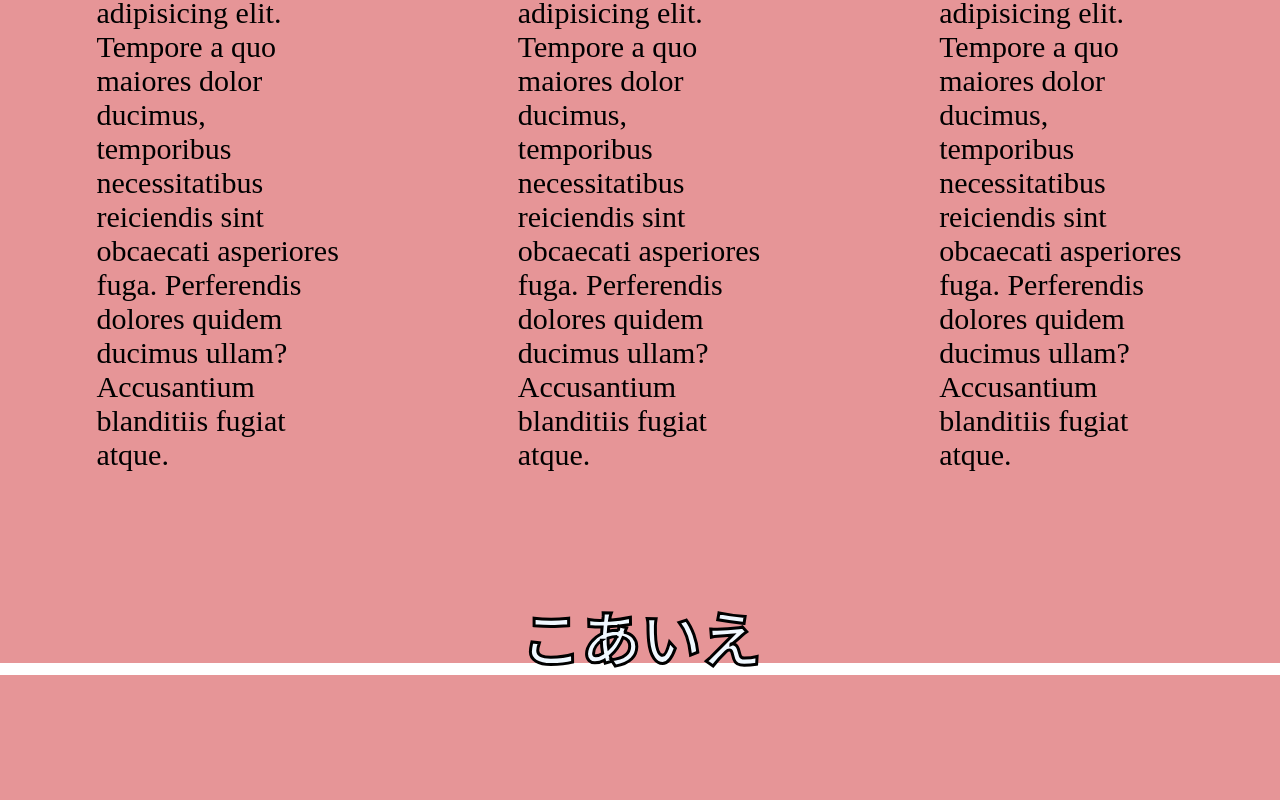
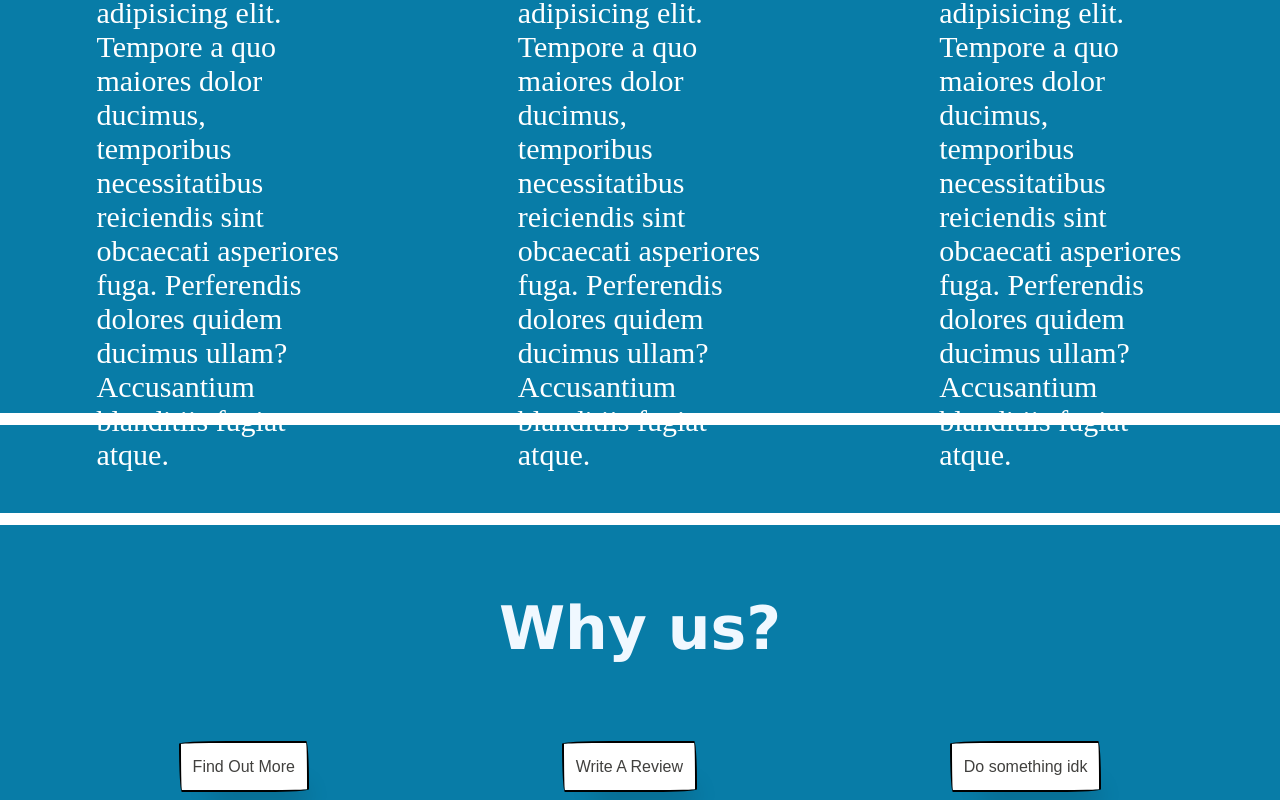
Before and after one commit to qwontt/qwontt.github.io, a plain HTML site: page index.html in a window 1280 px wide. Shown: the part 537-1337 px from the top of the page. Before the commit the page ends 1257 px from the top, so only its background shows below. Drawn offline with Linux system fonts and the light colour scheme.

Commit message:
logoff
changed theme to blue, changed icons, added buttons.

```diff
--- a/index.html
+++ b/index.html
@@ -7,8 +7,9 @@
 </head>
 <body>
     <div id="topbar">
-     <div id="topbarinside"></div>
-     <div id="iconbarinside"></div>
+     <div id="bar1white"></div>
+     <div id="bar2white"></div>
+     <div id="bar3white"></div>
     </div>
     <div class="title">
     <h1 id="titletext">Asiaco Agency</h1>
@@ -25,7 +26,14 @@
     </div>
     <div id="topbar2"></div>
     <div class="title">
-    <h1>こあいえ</h1>
+    <h1>Why us?</h1>
     </div>
+
+    <div class="buttonarray">
+        <button class="button-55">Find Out More</button>
+        <button class="button-55">Write A Review</button>
+        <button class="button-55">Do something idk</button>
+    </div>
+
 </body>
 </html>
--- a/style.css
+++ b/style.css
@@ -8,8 +8,6 @@
     top: 13px;
     font-size: 30px;
     font-family: Verdana;
-    -webkit-text-stroke-color: black;
-    -webkit-text-stroke-width: 3px;
 }
 
 #titletext {
@@ -23,10 +21,10 @@
     right:0;
     width:100%;
     height: 120px;
-    background: #FF7477;
+    background: #033860;
   }
 
-#topbarinside {
+#bar1white {
     position : absolute;
     top:120px;
     left:0px;
@@ -36,9 +34,19 @@
     background: white;
 }
 
-#iconbarinside {
+#bar2white {
     position : absolute;
-    top:1200px;
+    top:950px;
+    left:0px;
+    right:0;
+    width:100%;
+    height: 12px;
+    background: white;
+}
+
+#bar3white {
+    position : absolute;
+    top:1050px;
     left:0px;
     right:0;
     width:100%;
@@ -68,6 +76,7 @@
     padding-right: 7%;
     font-size: 30px;
     padding-bottom: 3%;
+    color: white;
 }
 
 .iconparagraph {
@@ -81,5 +90,60 @@
 }
 
 body {
-    background-color: #E69597;
+    background-color: #087CA7;
 }
+
+.buttonarray {
+    position: relative;
+    margin: auto;
+    justify-content: center;
+    align-items: center;
+    color: black;
+    display: flex;
+    flex-direction: row;
+    padding-top: 4%;
+    gap: 20%;
+}
+
+
+
+/* CSS */
+.button-55 {
+  align-self: center;
+  background-color: #fff;
+  background-image: none;
+  background-position: 0 90%;
+  background-repeat: repeat no-repeat;
+  background-size: 4px 3px;
+  border-radius: 15px 225px 255px 15px 15px 255px 225px 15px;
+  border-style: solid;
+  border-width: 2px;
+  box-shadow: rgba(0, 0, 0, .2) 15px 28px 25px -18px;
+  box-sizing: border-box;
+  color: #41403e;
+  cursor: pointer;
+  display: inline-block;
+  font-family: Neucha, sans-serif;
+  font-size: 1rem;
+  line-height: 23px;
+  outline: none;
+  padding: .75rem;
+  text-decoration: none;
+  transition: all 235ms ease-in-out;
+  border-bottom-left-radius: 15px 255px;
+  border-bottom-right-radius: 225px 15px;
+  border-top-left-radius: 255px 15px;
+  border-top-right-radius: 15px 225px;
+  user-select: none;
+  -webkit-user-select: none;
+  touch-action: manipulation;
+}
+
+.button-55:hover {
+  box-shadow: rgba(0, 0, 0, .3) 2px 8px 8px -5px;
+  transform: translate3d(0, 2px, 0);
+}
+
+.button-55:focus {
+  box-shadow: rgba(0, 0, 0, .3) 2px 8px 4px -6px;
+}
```
Also changed, not shown: res/img/briefcase.png, res/img/graduation-cap.png, res/img/world.png.
